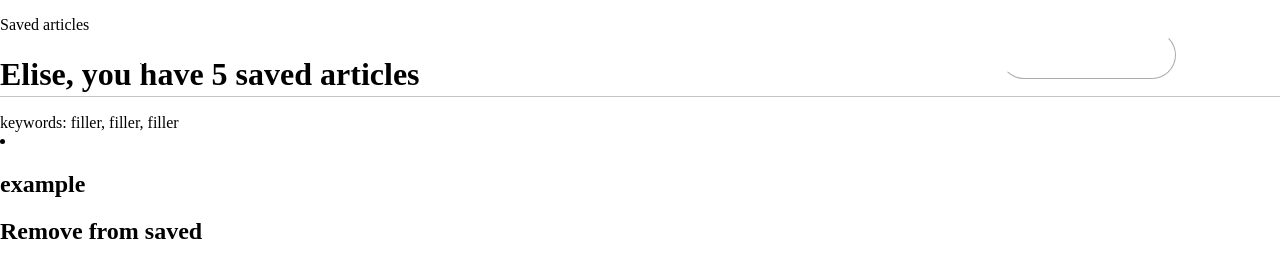
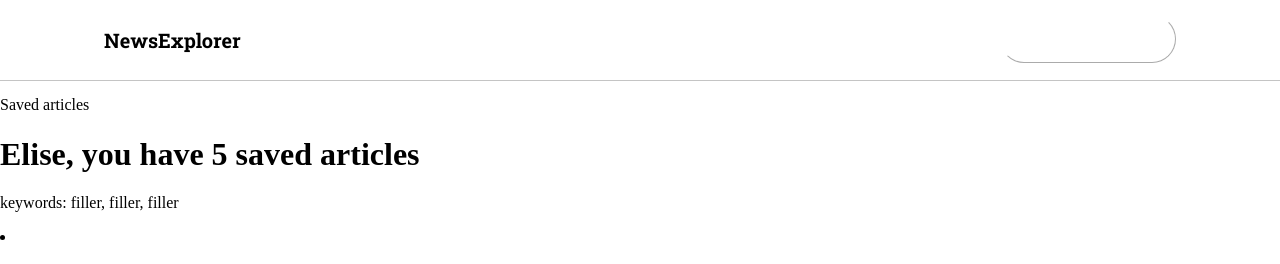
Before and after one commit to ttruedell/newsExplorer, a React (Vite) app: page /saved-news in a window 1280 px wide. Shown: the top 264 px of the page. Built offline with nearby package versions, Linux system fonts and the light colour scheme.

Commit message:
styles: applying useLocation logic to change Header component styles

```diff
--- a/src/components/ArticlesSection/ArticleSection.css
+++ b/src/components/ArticlesSection/ArticleSection.css
@@ -0,0 +1,5 @@
+.articles {
+  display: flex;
+  flex-direction: column;
+  padding: 80px 0 0 0;
+}
--- a/src/components/ArticlesSection/ArticleSection.jsx
+++ b/src/components/ArticlesSection/ArticleSection.jsx
@@ -3,10 +3,12 @@ import NewsCard from "../NewsCard/NewsCard";
 
 function ArticleSection() {
   return (
-    <main>
-      <p>Saved articles </p>
-      <h1>Elise, you have 5 saved articles</h1>
-      <span>keywords: filler, filler, filler</span>
+    <main className="articles">
+      <div className="articles__top-bar">
+        <p className="articles__subheading">Saved articles </p>
+        <h1 className="articles__heading">Elise, you have 5 saved articles</h1>
+        <p className="articles__keywords">keywords: filler, filler, filler</p>
+      </div>
       <NewsCard />
     </main>
   );
--- a/src/components/Footer/Footer.css
+++ b/src/components/Footer/Footer.css
@@ -3,6 +3,9 @@
   flex-direction: row;
   justify-content: space-between;
   align-items: center;
+  height: 80px;
+  /* position: absolute;
+  bottom: 0; */
 }
 
 .footer__copyright {
--- a/src/components/Header/Header.css
+++ b/src/components/Header/Header.css
@@ -1,4 +1,15 @@
 .header {
+  display: flex;
+  justify-content: center;
+  align-items: center;
+  position: absolute;
+  width: 100%;
+  height: 80px;
+  border-bottom: 1px solid #c4c4c4;
+  z-index: 100;
+}
+
+.header-saved {
   display: flex;
   justify-content: center;
   align-items: center;
@@ -14,8 +25,17 @@
   flex-direction: row;
   justify-content: space-between;
   align-items: center;
-  /* position: absolute; */
-  /* top: 19px; */
+  z-index: 99;
+  width: 100%;
+  height: 100%;
+  margin: 0;
+}
+
+.header-saved__content {
+  display: flex;
+  flex-direction: row;
+  justify-content: space-between;
+  align-items: center;
   z-index: 99;
   width: 100%;
   height: 100%;
@@ -32,3 +52,13 @@
   color: #fff;
   cursor: pointer;
 }
+
+.header-saved__logo {
+  margin: 0;
+  padding-left: 104px;
+  font-family: "Roboto Slab";
+  font-weight: 700;
+  font-size: 20px;
+  text-decoration: none;
+  color: #000;
+}
--- a/src/components/Header/Header.jsx
+++ b/src/components/Header/Header.jsx
@@ -3,11 +3,17 @@ import { Link } from "react-router-dom";
 
 import Navigation from "../Navigation/Navigation";
 
+import { useLocation } from "react-router-dom";
+
 function Header() {
+  const location = useLocation();
+
+  const isHome = location.pathname === "/";
+
   return (
-    <header className="header">
-      <div className="header__content">
-        <Link to="/" className="header__logo">
+    <header className={isHome ? "header" : "header-saved"}>
+      <div className={isHome ? "header__content" : "header-saved__content"}>
+        <Link to="/" className={isHome ? "header__logo" : "header-saved__logo"}>
           <p>NewsExplorer</p>
         </Link>
         {/* <Link to="/">
--- a/src/components/NewsCard/NewsCard.jsx
+++ b/src/components/NewsCard/NewsCard.jsx
@@ -16,7 +16,10 @@ function NewsCard() {
     //     ducimus quae et voluptatem quam vel numquam optio a tempore ducimus?
     //   </p>
     // </div>
-
+    <section>
+      {/* <h3>Saved articles </h3>
+      <h1>Elise, you have 5 saved articles</h1>
+      <p>keywords: filler, filler, filler</p> */}
       <li className="news-card">
         <div className="news-card__header-container">
           <h2 className="news-card__keyword">example</h2>
@@ -38,17 +41,18 @@ function NewsCard() {
             <p className="news-card__text">
               Lorem ipsum dolor sit amet. Ut repellendus voluptatum sed unde
               dignissimos qui quos reprehenderit aut neque ipsa. At officiis
-            officiis eum voluptates provident ad voluptates officia hic officia
-            numquam. Est error nemo ut dolorem porro sit fugit neque ea ratione
-            voluptate ea quod possimus et sunt laborum. Ab exercitationem quod
-            qui molestias consectetur id odio nihil ea sint voluptates. Et
-            voluptas quam est ducimus quae et voluptatem quam vel numquam optio
-            a tempore ducimus?
+              officiis eum voluptates provident ad voluptates officia hic
+              officia numquam. Est error nemo ut dolorem porro sit fugit neque
+              ea ratione voluptate ea quod possimus et sunt laborum. Ab
+              exercitationem quod qui molestias consectetur id odio nihil ea
+              sint voluptates. Et voluptas quam est ducimus quae et voluptatem
+              quam vel numquam optio a tempore ducimus?
             </p>
             <h3 className="news-card__author">National Geographic</h3>
           </article>
         </div>
       </li>
+    </section>
   );
 }
 
```
Also changed, not shown: src/components/App/App.jsx (+7 -0 lines). Lines whose indentation alone changed are shown as unchanged.
